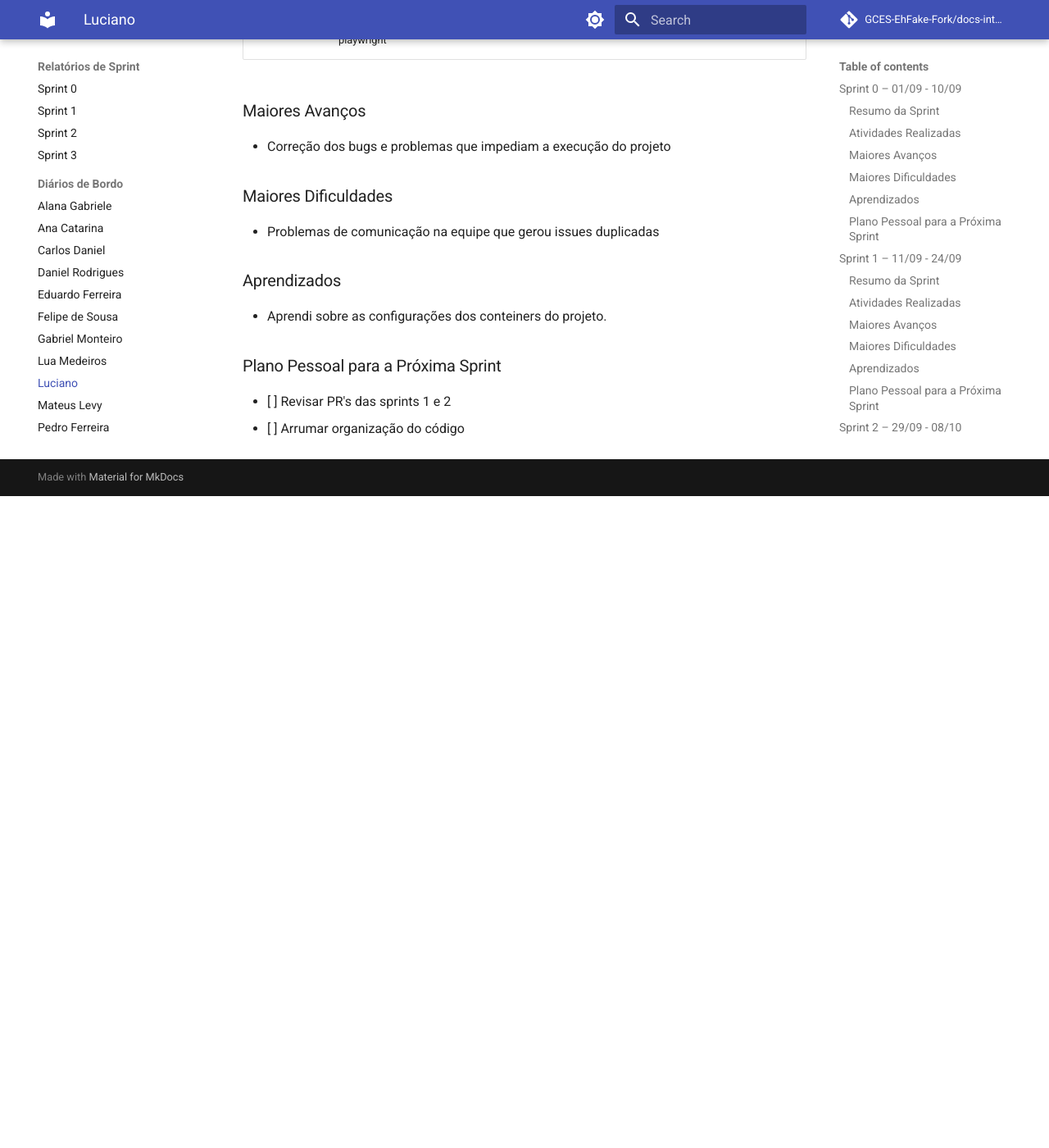
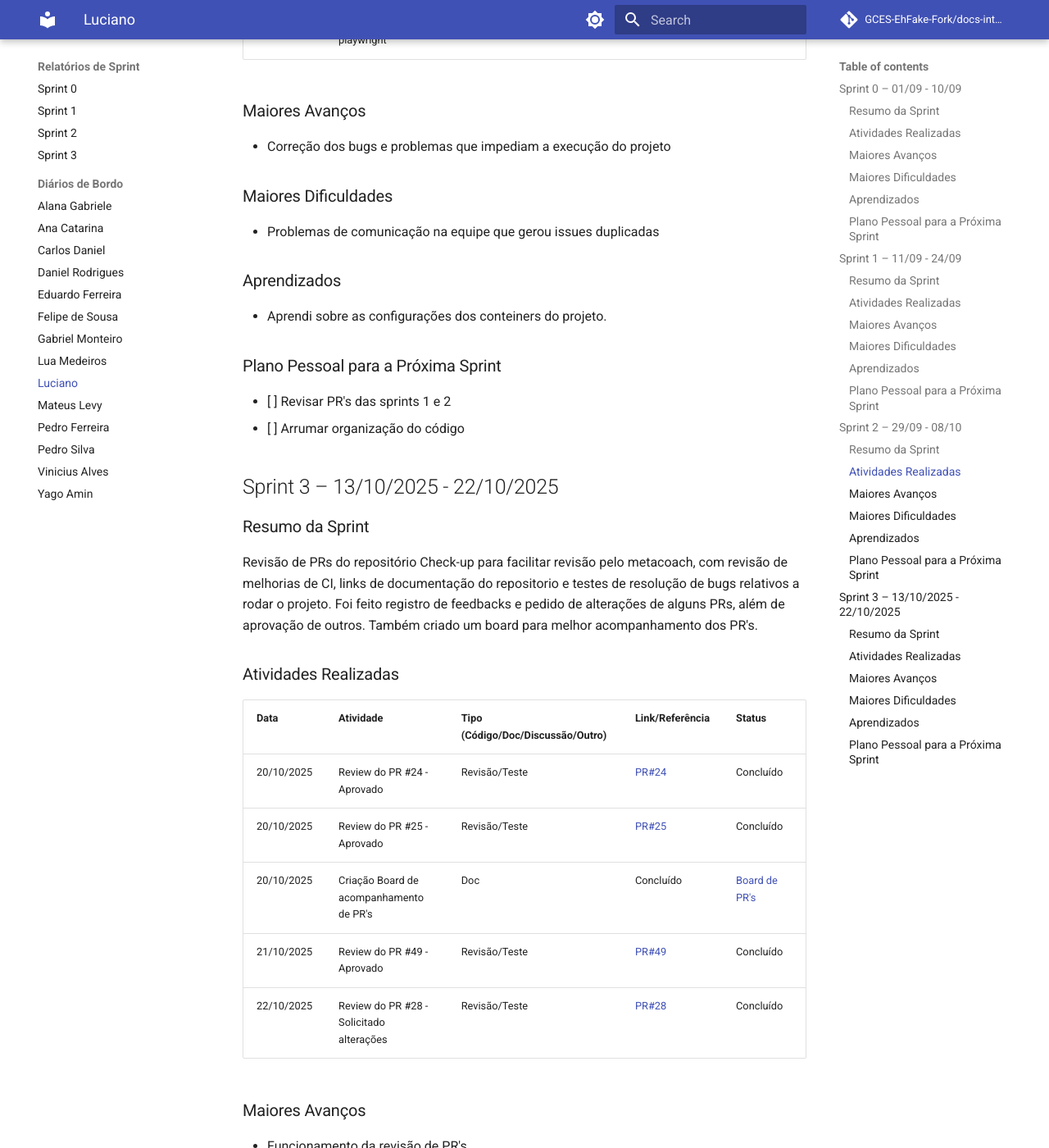
Before and after one commit to GCES-EhFake-Fork/docs-interno, an MkDocs documentation site: the page built from docs/diarios/diarioLuciano.md, in a window 1280 px wide and 1400 px high, scrolled down 3303 px. Shown: the whole window at 82% size. Built offline with MkDocs 1.6.1 and Material for MkDocs 9.7.7, drawn with Linux system fonts in a browser that asks for light colours; comment, search, counter and statistics services are not loaded; before the commit the page ends 3908 px from its top, so only the background shows below that; some of the changed text lies outside the part shown.

Commit message:
docs(sprint3): adiciona contribuicao luciano

```diff
--- a/docs/diarios/diarioLuciano.md
+++ b/docs/diarios/diarioLuciano.md
@@ -108,3 +108,41 @@ Busquei resolver problemas de configuração de ambiente que foram encontrados p
 
 * [ ] Revisar PR's das sprints 1 e 2
 * [ ] Arrumar organização do código
+
+## Sprint 3 – 13/10/2025 - 22/10/2025
+
+### Resumo da Sprint
+
+Revisão de PRs do repositório Check-up para facilitar revisão pelo metacoach, com revisão de melhorias de CI, links de documentação do repositorio e testes de resolução de bugs relativos a rodar o projeto. Foi feito registro de feedbacks e pedido de alterações de alguns PRs, além de aprovação de outros. Também criado um board para melhor acompanhamento dos PR's.
+
+### Atividades Realizadas
+
+| Data       | Atividade        | Tipo (Código/Doc/Discussão/Outro) | Link/Referência                                                          | Status    |
+| :--------- | :--------------- | :-------------------------------- | :----------------------------------------------------------------------- | :-------- |
+| 20/10/2025 | Review do PR #24 - Aprovado | Revisão/Teste                     | [PR#24](https://github.com/EH-FAKE/check-up/pull/24#pullrequestreview-3357458885) | Concluído |
+| 20/10/2025 | Review do PR #25 - Aprovado | Revisão/Teste                     | [PR#25](https://github.com/EH-FAKE/check-up/pull/25#pullrequestreview-3363549679) | Concluído |
+| 20/10/2025 |Criação Board de acompanhamento de PR's|Doc| Concluído | [Board de PR's](https://github.com/orgs/EH-FAKE/projects/3/views/1) |
+| 21/10/2025 | Review do PR #49 - Aprovado | Revisão/Teste                     | [PR#49](https://github.com/EH-FAKE/check-up/pull/49#pullrequestreview-3316320629) | Concluído |
+| 22/10/2025 | Review do PR #28 - Solicitado alterações | Revisão/Teste                     | [PR#28](https://github.com/EH-FAKE/check-up/pull/28#pullrequestreview-3358316620) | Concluído |
+
+
+### Maiores Avanços
+
+- Funcionamento da revisão de PR's
+- Melhoria na comunicação com os autores dos PRs, facilitando o alinhamento sobre testes e evidências necessárias.
+
+### Maiores Dificuldades
+
+- Reproduzir cenários específicos por diferenças de ambiente/dados.
+- Dependências entre PRs que postergam o merge de algumas mudanças.
+
+### Aprendizados
+
+- Importância de critérios de aceite claros para PRs (escopo, testes, evidências).
+- Benefícios de um checklist de revisão para acelerar re-reviews.
+
+### Plano Pessoal para a Próxima Sprint
+
+- [ ] Acompanhar respostas dos autores e realizar re-reviews quando necessário.
+- [ ] Revisar novos pull requests.
+- [ ] Revisão e melhoria de documentação
```
Also changed, not shown: docs/sprints/sprint3.md (+7 -7 lines).
